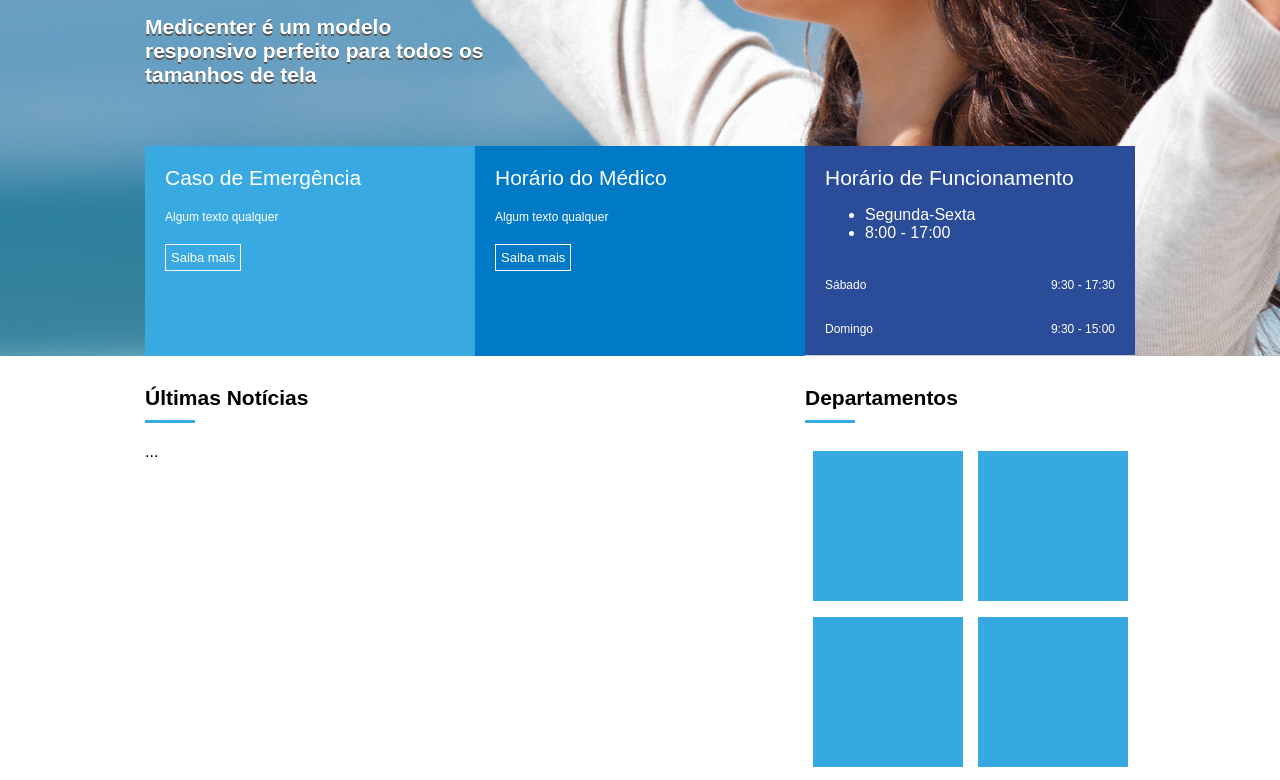
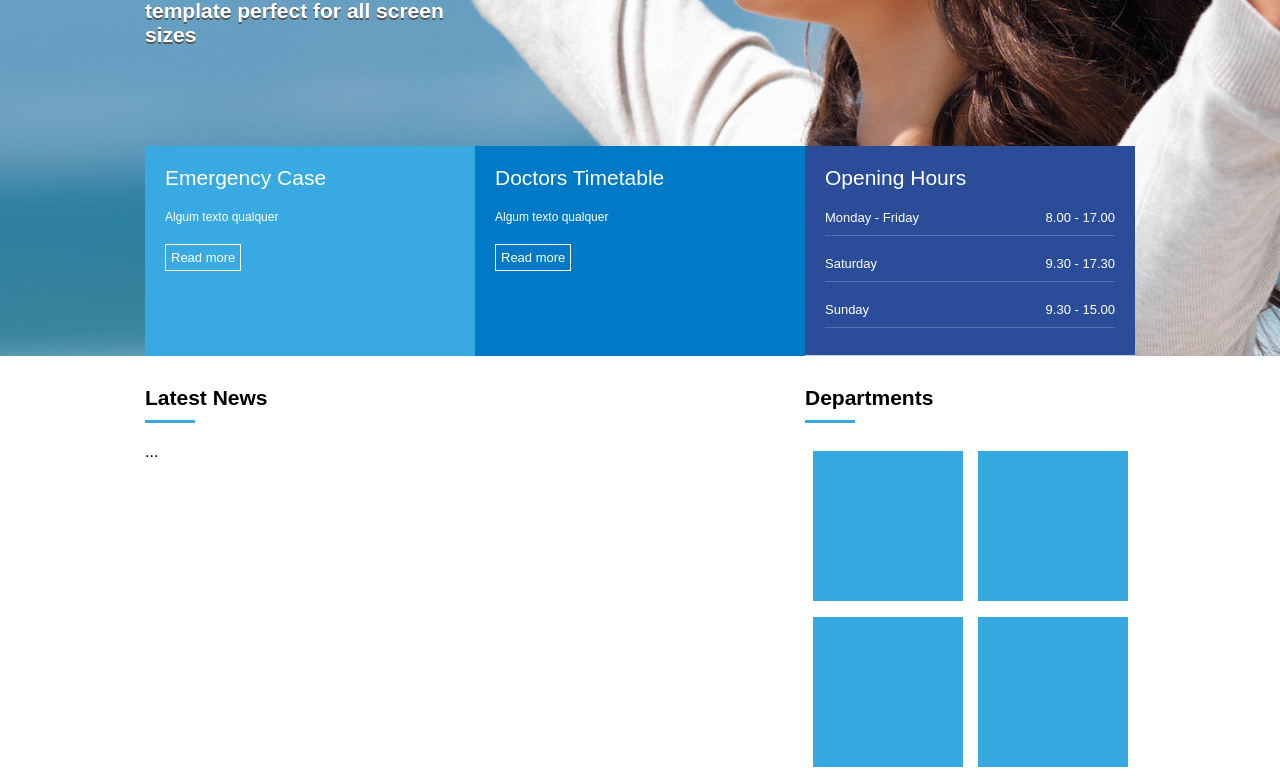
Before and after one commit to iCaioHenrique/P-ginaHomeSite, a plain HTML site: page index.html in a window 1280 px wide. Shown: the part 434-1214 px from the top of the page. Drawn offline with Linux system fonts and the light colour scheme.

Commit message:
atualizando arquivos

```diff
--- a/assets/css/template.css
+++ b/assets/css/template.css
@@ -126,15 +126,6 @@ nav a:hover {
     margin-bottom:20px;
 }
 
-.banner_options a {
-display:inline-block;
-border:1px solid#FFFFFF;
-padding:5px;
-color:#FFFFFF;
-font-size:13px;
-text-decoration:none;
-}
-
 .banner_title{
 font-size:21px;
 }
@@ -159,20 +150,7 @@ text-decoration: none;
 border-bottom: 1px solid #ccc;
 margin:0px;
 }
-.banner-table ul{
-display:flex;
-justify-content:space-between;
-margin:0px;
-padding:0px;
-}
-.banner-table li{
-font-size:12px;
-list-style:none;
-margin:0px;
-padding:0px;
-margin-top:20px;
-padding-bottom:10px;
-}
+
 
 #geral{
     display: flex;
@@ -252,3 +230,14 @@ padding-bottom:10px;
 
 
 }
+
+.date_hour1,
+.date_hour2,
+.date_hour3 {
+    display: flex;
+    justify-content: space-between;
+    font-size: 13px;
+    margin-top: 20px;
+    padding-bottom: 10px;
+    border-bottom: 1px solid rgba(255, 255, 255, 0.205);
+}
--- a/index.html
+++ b/index.html
@@ -30,44 +30,33 @@
     <section id="banner">
         <div class="container column">
             <div class="banner_headline">
-                <h1>Experiência de alto nível</h1>
-                <h2>Medicenter é um modelo responsivo perfeito para todos os tamanhos de tela</h2>
+                <h1>Top notch experience</h1>
+                <h2>Medicenter is a responsive template perfect for all screen sizes</h2>
 
             </div>
         <div class="banner_options">
             <div class="banner1">
-                <div class="banner_title">Caso de Emergência</div>
+                <div class="banner_title">Emergency Case</div>
                 <div class="banner_desc">Algum texto qualquer</div>
-                <a href="#">Saiba mais</a>
+                <a href="#">Read more</a>
             </div>
             <div class="banner2">
-                <div class="banner_title">Horário do Médico</div>
+                <div class="banner_title">Doctors Timetable</div>
                 <div class="banner_desc">Algum texto qualquer</div>
-                <a href="#">Saiba mais</a>
+                <a href="#">Read more</a>
             </div>
             <div class="banner3">
-                <div class="banner_title">Horário de Funcionamento</div>
-                    <div>
-                        <ul>
-                            <li>Segunda-Sexta</li>
-                            <li>8:00 - 17:00</li>
-                        </ul>
-                    </div>
-                        <div class="banner-table">
-                            <ul>
-                                <li>Sábado</li>
-                                <li>9:30 - 17:30</li>
-                            </ul>
-                        </div>
-                                <div class="banner-table">
-                                    <ul>
-                                        <li>Domingo</li>
-                                        <li>9:30 - 15:00</li>
-                                    </ul>
-                                </div>
+                <div class="banner_title">Opening Hours </div>
+                <div class="date_hour1">
+                    <div>Monday - Friday</div><div>8.00 - 17.00</div>
+                </div>
+                <div class="date_hour2">
+                    <div>Saturday</div><div>9.30 - 17.30</div>
+                </div>
+                <div class="date_hour3">
+                    <div>Sunday</div><div>9.30 - 15.00</div>
+                </div>
             </div>
-            </div>
-        </div>
     </section>
 
     <section id="geral">
@@ -75,7 +64,7 @@
             <section>
                 <div class="widget">
                     <div class="widget_title">
-                        <div class="widget_title_text">Últimas Notícias</div>
+                        <div class="widget_title_text">Latest News</div>
                         <div class="widget_title_bar"></div>
                     </div>
                     <div class="widget_body">
@@ -86,7 +75,7 @@
             <aside>
                 <div class="widget">
                     <div class="widget_title">
-                        <div class="widget_title_text">Departamentos</div>
+                        <div class="widget_title_text">Departments</div>
                         <div class="widget_title_bar"></div>
                     </div>
                             <div class="widget_body">
@@ -108,7 +97,7 @@
 
                 <div class="widget">
                     <div class="widget_title">
-                        <div class="widget_title_text">Marque Uma Consulta</div>
+                        <div class="widget_title_text">Make An Appointment</div>
                         <div class="widget_title_bar"></div>
                 <div class="texto">Lorem ipsum dolor, sit amet consectetur adipisicing elit. Aspernatur, id.</div>
                 <div class="bar1"></div>
```
